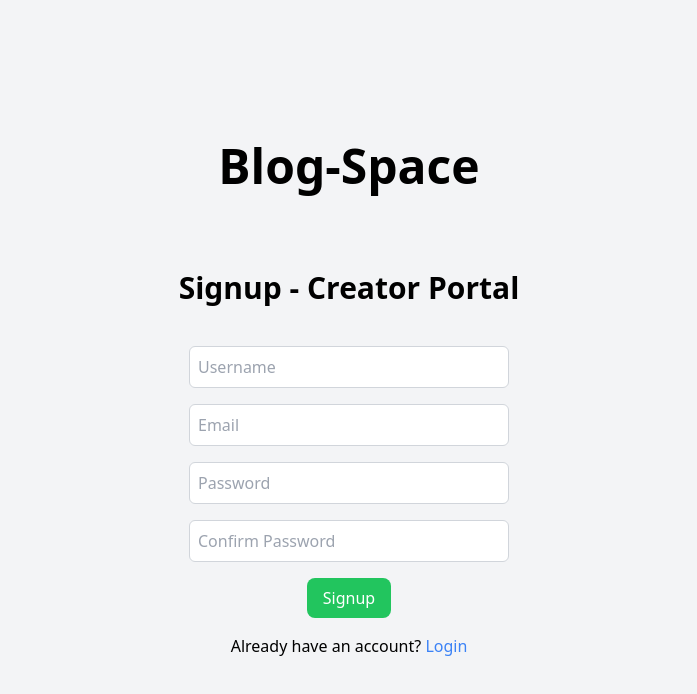
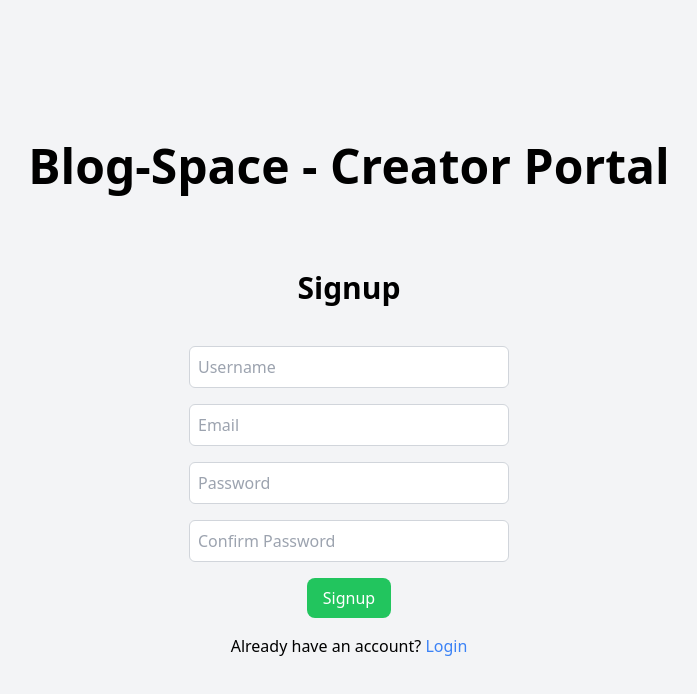
Before and after one commit to RaviJM/blog-space, a React (Vite) app in the folder frontend-admin/: page /signup in a window 1280 px wide. Shown: the top 694 px of the page, without its empty margins (291-988 px from the left). Built offline with nearby package versions, Linux system fonts and the light colour scheme.

Commit message:
update headings in LoginPage and SignupPage

```diff
--- a/frontend-admin/src/pages/LoginPage.jsx
+++ b/frontend-admin/src/pages/LoginPage.jsx
@@ -56,8 +56,8 @@ const LoginPage = () => {
 
   return (
     <div className="flex flex-col items-center justify-center h-screen bg-gray-100">
-      <h1 className="text-5xl font-bold mb-20">Blog-Space</h1>
-      <h1 className="text-3xl font-bold mb-6">Login - Creator Portal</h1>
+      <h1 className="text-5xl font-bold mb-20">Blog-Space - Creator Portal</h1>
+      <h1 className="text-3xl font-bold mb-6">Login</h1>
       <form
         className="flex flex-col items-center w-full max-w-xs"
         onSubmit={handleSubmit}
--- a/frontend-admin/src/pages/SignupPage.jsx
+++ b/frontend-admin/src/pages/SignupPage.jsx
@@ -43,8 +43,8 @@ const SignupPage = () => {
 
   return (
     <div className="flex flex-col items-center justify-center h-screen bg-gray-100">
-      <h1 className="text-5xl font-bold mb-20">Blog-Space</h1>
-      <h1 className="text-3xl font-bold mb-10">Signup - Creator Portal</h1>
+      <h1 className="text-5xl font-bold mb-20">Blog-Space - Creator Portal</h1>
+      <h1 className="text-3xl font-bold mb-10">Signup</h1>
       <form
         onSubmit={handleSubmit}
         className="flex flex-col items-center w-full max-w-xs"
```
